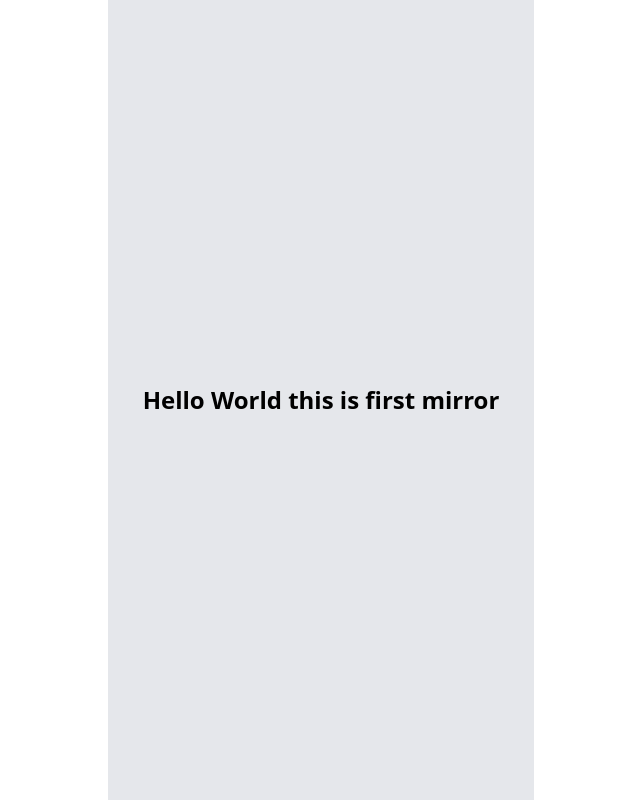
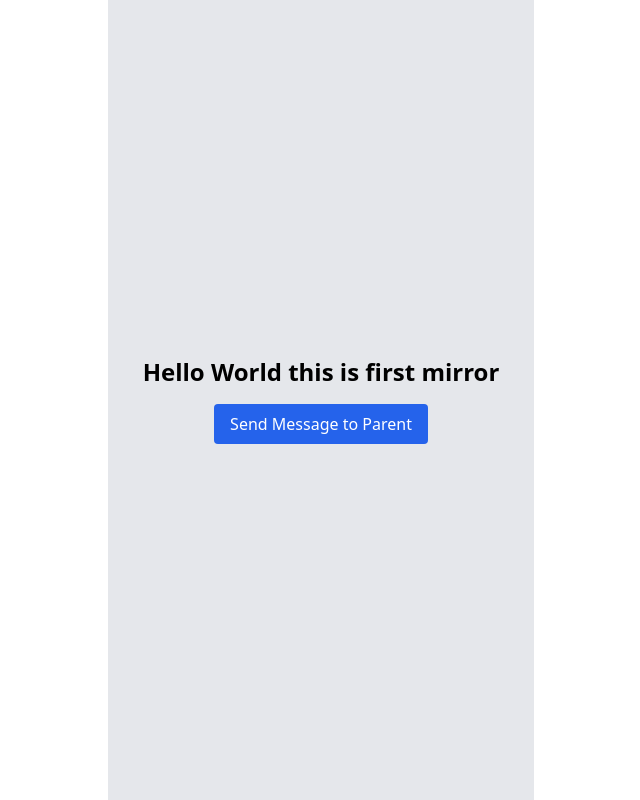
Before and after one commit to Mahdi-dmr1/first-mirror, a Next.js app: page / in a window 1280 px wide. Shown: the whole page, without its empty margins (319-959 px from the left). Built offline with nearby package versions, Linux system fonts and the light colour scheme.

Commit message:
Add button

```diff
--- a/app/page.tsx
+++ b/app/page.tsx
@@ -10,8 +10,14 @@ const Page = () => {
 
     return(
         <div className="h-dvh w-full flex justify-center items-center">
-            <div className="w-1/3 bg-gray-200 flex justify-center h-full items-center">
+            <div className="w-1/3 bg-gray-200 flex flex-col gap-4 justify-center h-full items-center">
                 <p className="text-2xl text-black font-semibold">Hello World this is first mirror</p>
+                <button
+                    className="px-4 py-2 bg-blue-600 text-white rounded hover:bg-blue-700 transition"
+                    onClick={() => window.parent && window.parent.postMessage('Button clicked from iframe', '*')}
+                >
+                    Send Message to Parent
+                </button>
             </div>
         </div>
     )
```
